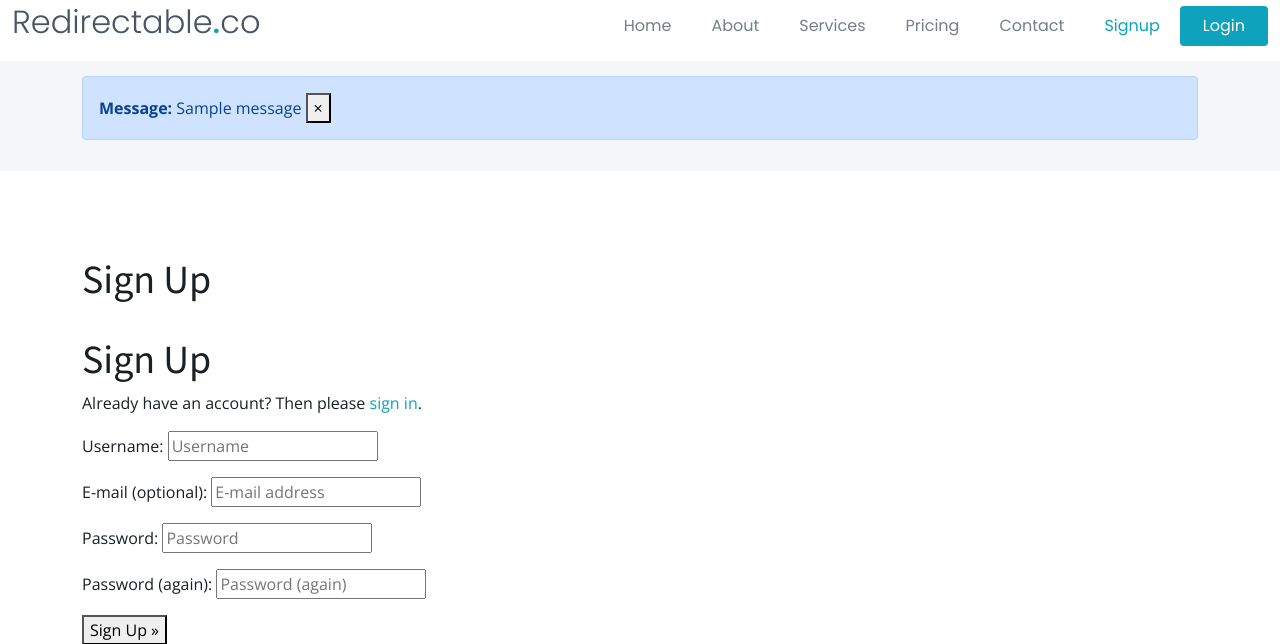
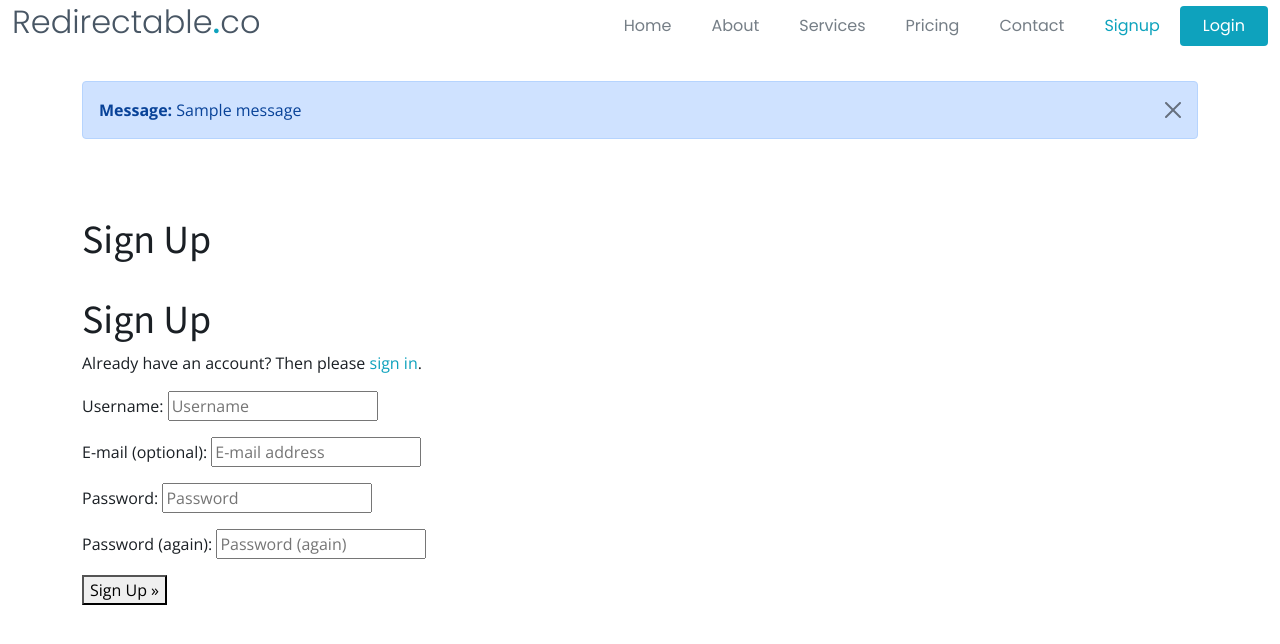
Before and after one commit to HewyK/redirectable, a Django app: page /accounts/signup/ in a window 1280 px wide. Shown: the part 15-659 px from the top of the page. Run offline with Django 3.2, Linux system fonts and the light colour scheme; tables that the repository leaves empty hold one stand-in row (values such as "Sample post"); one stand-in notice (Sample message) is shown; some libraries are stand-ins or nearby versions.

Commit message:
updated messages
fixed dismissable messages in base.html

```diff
--- a/redirectable/templates/includes/base.html
+++ b/redirectable/templates/includes/base.html
@@ -75,28 +75,21 @@
 
     {% if messages %}
     <!-- ======= Messages ======= -->
-    <div class="breadcrumbs">
-    <div class="container mt-6">
+    <div class="container pt-5 mt-5 mb-0 pb-0">
     {% for message in messages %}
       {% if message.level == DEFAULT_MESSAGE_LEVELS.ERROR %}
-          <div class="alert alert-alert alert-dismissible fade show" role="alert">
-            <strong>Important: </strong>
-            {{ message }}
-            <button type="button" class="close" data-dismiss="alert" aria-label="Close">
-            <span aria-hidden="true">&times;</span>
-            </button>
-          </div>
+        <div class="alert alert-alert alert-dismissible fade show" role="alert">
+          <strong>Important: </strong> {{ message }}
+          <button type="button" class="btn-close" data-bs-dismiss="alert" aria-label="Close"></button>
+        </div>
       {% else %}
-          <div class="alert alert-primary alert-dismissible fade show" role="alert">
-            <strong>Message: </strong>
-            {{ message }}
-            <button type="button" class="close" data-dismiss="alert" aria-label="Close">
-            <span aria-hidden="true">&times;</span>
-            </button>
-          </div>
+        <div class="alert alert-primary alert-dismissible fade show" role="alert">
+          <strong>Message: </strong> {{message}}
+          <button type="button" class="btn-close" data-bs-dismiss="alert" aria-label="Close"></button>
+        </div>
       {% endif %}
     {% endfor %}
-    </div></div>
+    </div>
     <!-- End Messages -->
     {% endif %}
 
@@ -104,7 +97,7 @@
     <!-- ======= Content Section ======= -->
     <section class="inner-page">
       <div class="container">
-        <br />
+
         {% block title_block %}
         {% endblock %}
         <br />
```
